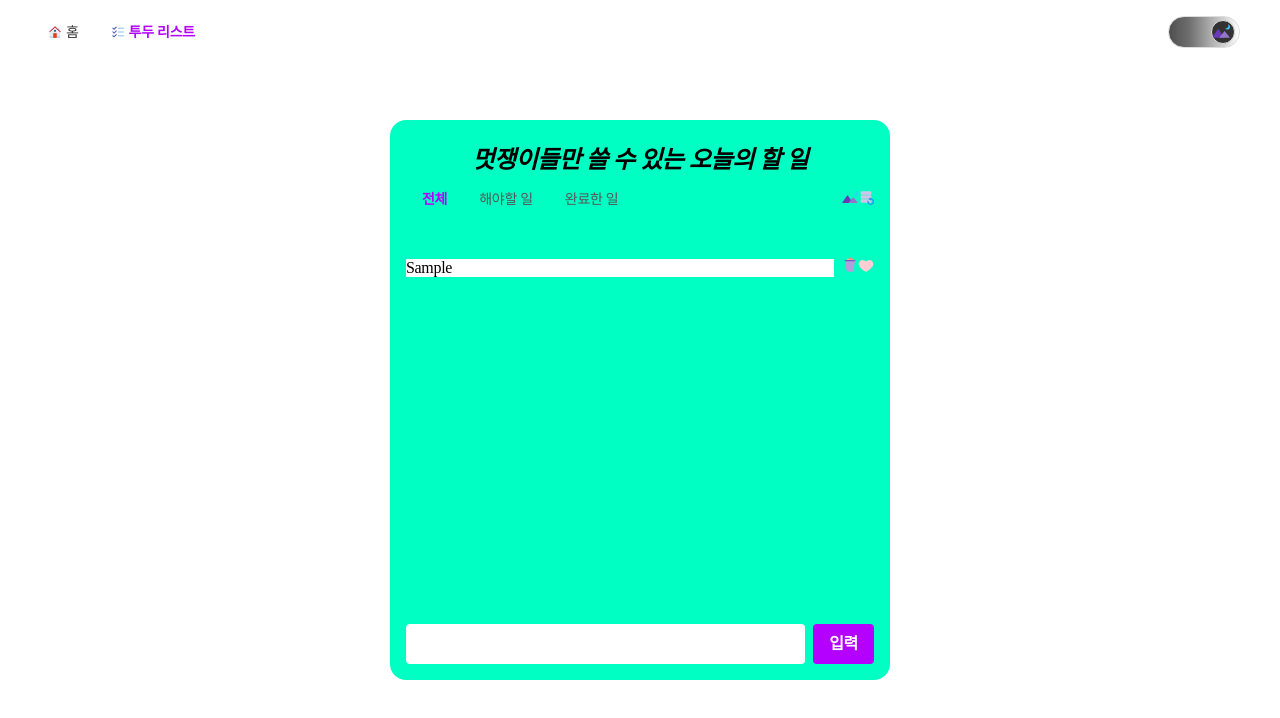
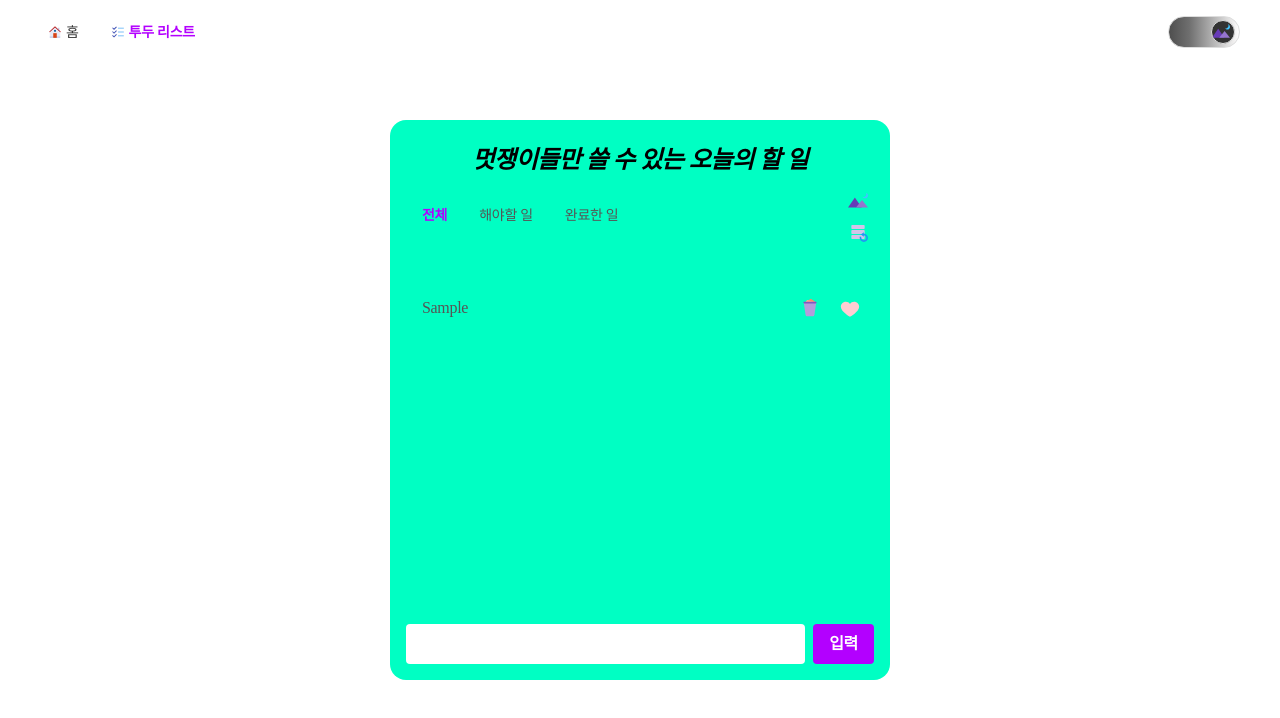
Before and after one commit to DuetoPark/react-project, a React (Create React App) app: page /todo in a window 1280 px wide. Both pictures are taken after typing "Sample" into the empty fields and a click on the button "입력". Shown: the top 718 px of the page. Built offline with nearby package versions, Linux system fonts and the light colour scheme.

Commit message:
💄 Task 컴포 스타일 수정

```diff
--- /dev/null
+++ b/src/Todo/Component/Task.css
@@ -0,0 +1,81 @@
+.task {
+  display: flex;
+  align-items: center;
+  column-gap: 8px;
+  padding: 8px;
+  border-radius: 8px;
+  transition: all 150ms ease-in-out;
+}
+
+.task:hover {
+  background-color: var(--color-border);
+}
+
+.input-box {
+  flex-grow: 1;
+}
+
+.task-content {
+  flex-grow: 1;
+  width: 100%;
+  height: 40px;
+  padding: 0 8px;
+  border-radius: 4px;
+  background-color: transparent;
+  font-size: 16px;
+  font-weight: 500;
+  color: var(--color-primary);
+  transition: all 150ms ease-in-out;
+}
+
+.task-content:focus {
+  background-color: var(--color-white);
+}
+
+.task.is-done .task-content {
+  text-decoration: line-through;
+  color: var(--color-purple) !important;
+}
+
+.btn-box {
+  flex-grow: 0;
+  flex-shrink: 0;
+  display: flex;
+  align-items: center;
+  column-gap: 8px;
+}
+
+.icon-btn {
+  display: flex;
+  align-items: center;
+  justify-content: center;
+  width: 32px;
+  height: 32px;
+  font-size: 20px;
+  border-radius: 100%;
+  background-color: transparent;
+  cursor: pointer;
+  transition: all 150ms ease-in-out;
+}
+
+.icon-btn:hover {
+  background-color: var(--color-gray-dark);
+}
+
+
+/* 다크모드 */
+.app:has(#dark-mode) .task:hover {
+  background-color: var(--color-primary);
+}
+
+.app:has(#dark-mode) .task-content {
+  color: var(--color-white);
+}
+
+.app:has(#dark-mode) .task-content:focus {
+  background-color: var(--color-tertiary);
+}
+
+.app:has(#dark-mode) .icon-btn:hover {
+  background-color: var(--color-tertiary);
+}
--- a/src/Todo/Component/Task.jsx
+++ b/src/Todo/Component/Task.jsx
@@ -1,5 +1,5 @@
 import React, { useRef } from 'react';
-import styles from './Task.module.css';
+import './Task.css';
 import { FcCheckmark, FcFullTrash, FcLikePlaceholder } from "react-icons/fc";
 
 export default function Task({_todoData, todoDispatch}) {
@@ -30,32 +30,40 @@ export default function Task({_todoData, todoDispatch}) {
   return (
     <article
       ref={$task}
-      className={`task ${styles.task}`}
+      className={`task ${_todoData.isDone ? 'is-done' : ''}`}
       id={_todoData.idx}
     >
-      <input
-        ref={$content}
-        type="text"
-        className={`task-content ${styles.content}`}
-        defaultValue={_todoData.content}
-        onChange={handleUpdate} />
+      <div className='input-box'>
+        <input
+          ref={$content}
+          type="text"
+          className='task-content'
+          defaultValue={_todoData.content}
+          onChange={handleUpdate} />
+      </div>
 
-      <div>
+      <div className='btn-box'>
         <button
           type='button'
-          className='task-delete'
+          className='task-delete icon-btn'
+          title='삭제하기'
           onClick={handleDelete}>
           <FcFullTrash />
         </button>
 
-        <label>
+        <label className='icon-btn'>
           <input
             ref={$doneCheckbox}
             type='checkbox'
             className='visually-hidden'
             defaultChecked={_todoData.isDone}
             onChange={handleDone} />
-          <span>{_todoData.isDone ? <FcCheckmark /> : <FcLikePlaceholder />}</span>
+
+          {
+            _todoData.isDone
+              ? <FcCheckmark title='되돌리기' />
+              : <FcLikePlaceholder title='완료' />
+            }
         </label>
       </div>
     </article>
--- a/src/Todo/Component/Task.module.css
+++ /dev/null
@@ -1,11 +0,0 @@
-.task {
-  display: flex;
-  align-items: center;
-  column-gap: 8px;
-  padding: 8px 0;
-}
-
-.content {
-  background-color: #fff;
-  flex-grow: 1;
-}
--- a/src/index.css
+++ b/src/index.css
@@ -25,7 +25,9 @@ code {
   --color-black: #000;
   --color-dark: #333;
   --color-primary: #555;
-  --color-tertiary: #777;
+  --color-secondary: #777;
+  --color-tertiary: #999;
+
 
   --color-gray: #aaa;
   --color-gray-dark: #ccc;
```
